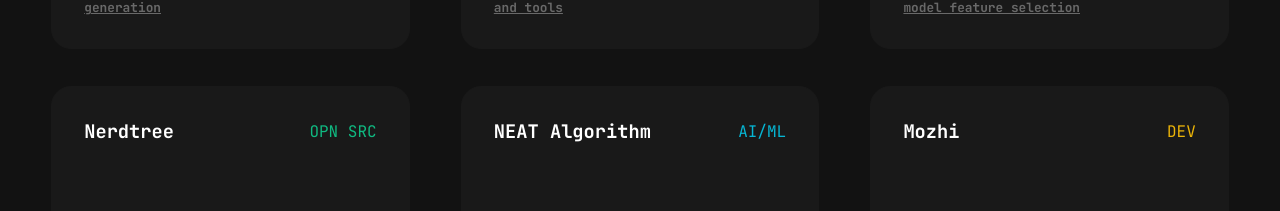
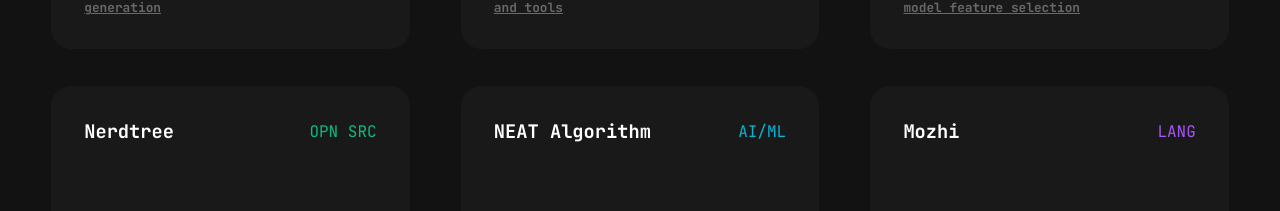
Before and after one commit to kavinbharathii/portfolio-react, a React (Create React App) app: page / in a window 1280 px wide. Shown: the part 1842-2053 px from the top of the page. Built offline with nearby package versions, Linux system fonts and the light colour scheme; the HTML template or start-up script is replaced by a standard one; a web font is replaced by a local one.

Commit message:
added LANG tag

```diff
--- a/src/App.css
+++ b/src/App.css
@@ -68,6 +68,7 @@ body {
         font-size: 3em;
         height: 20vh;
     }
+
 }
 
 /* --------------------------------------- home page ---------------------------------------  */
--- a/src/pages/Projects.js
+++ b/src/pages/Projects.js
@@ -8,6 +8,7 @@ const Projects = () => {
         "DEV": "tagYellow",
         "AI/ML": "tagBlue",
         "OPN SRC": "tagGreen",
+        "LANG": "tagPurple",
         "OTHERS": "tagStone"
     }
 
@@ -49,7 +50,7 @@ const Projects = () => {
     const mozhi = {
         name: "Mozhi",
         link: "https://github.com/kavinbharathii/mozhi",
-        tag: "DEV",
+        tag: "LANG",
         content: "An interpreted programming language built on Python"
     }
 
```
